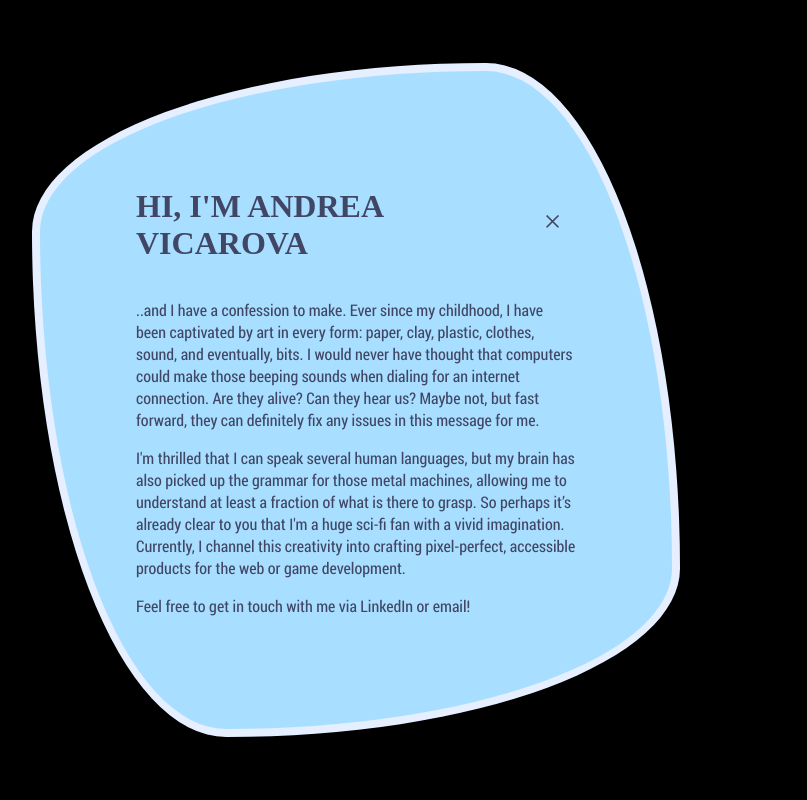
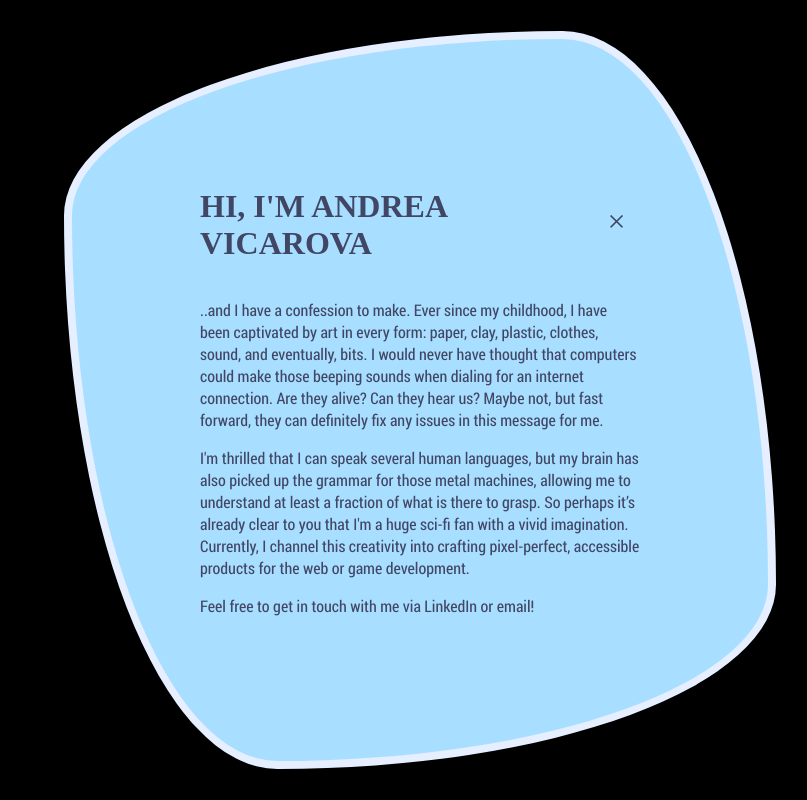
Before and after one commit to Ajuska/svg-portfolio, a SvelteKit app: page /about in a window 1280 px wide. Shown: the whole page, without its empty margins (320-1127 px from the left). Built offline with nearby package versions, Linux system fonts and the light colour scheme.

Commit message:
:lipstick: Update component's whitespace

```diff
--- a/src/routes/(app)/+layout.svelte
+++ b/src/routes/(app)/+layout.svelte
@@ -7,13 +7,13 @@
 		background: $blue;
 		color: $black-light;
 		border-radius: 10% 5%;
-		padding: 1rem;
+		padding: 2rem;
 		border: 0.5rem solid $blue-pale-light;
 		min-width: 440px;
 
 		@include gt-sm {
 			border-radius: 70% 30% / 25% 75%;
-			padding: 6rem;
+			padding: 8rem;
 		}
 	}
 </style>
--- a/src/routes/+layout.svelte
+++ b/src/routes/+layout.svelte
@@ -49,7 +49,7 @@
 			width: 60%;
 		}
 		@include gt-md {
-			width: 45%;
+			width: 40%;
 		}
 	}
 
```
